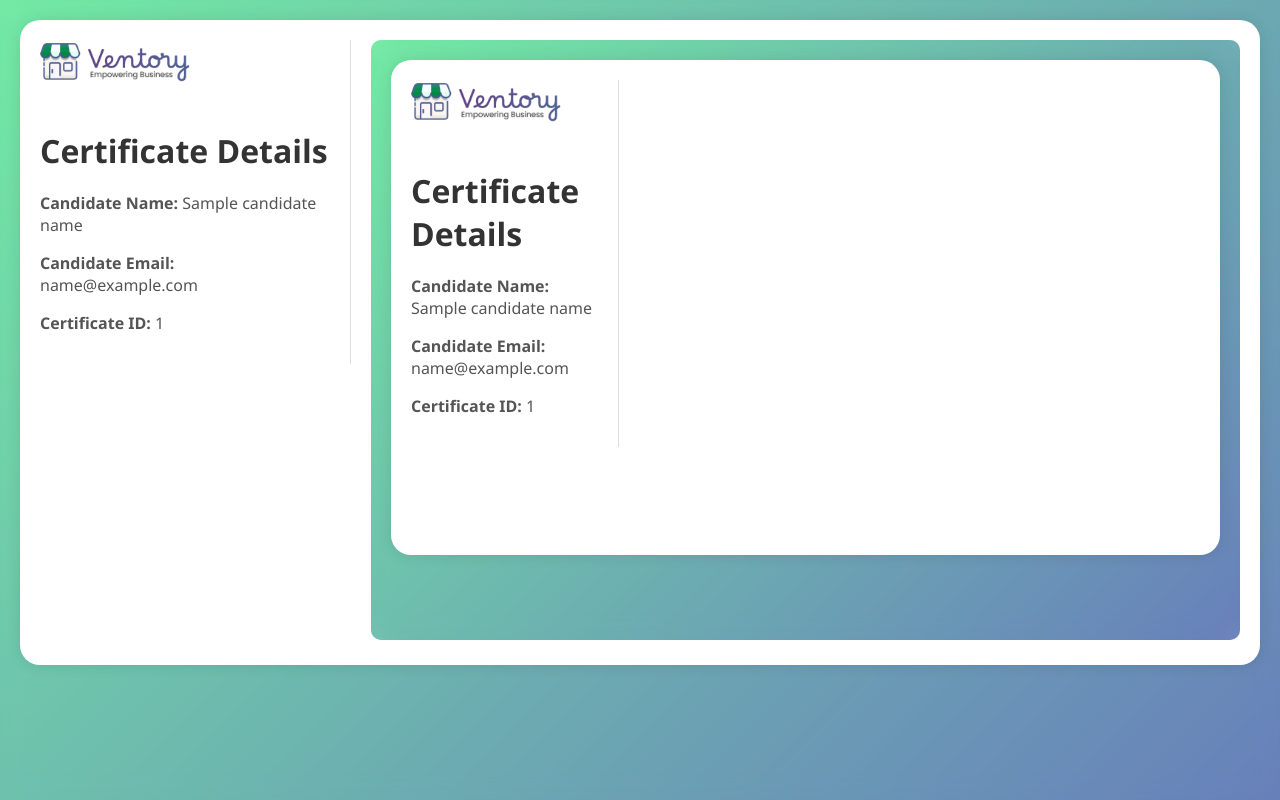
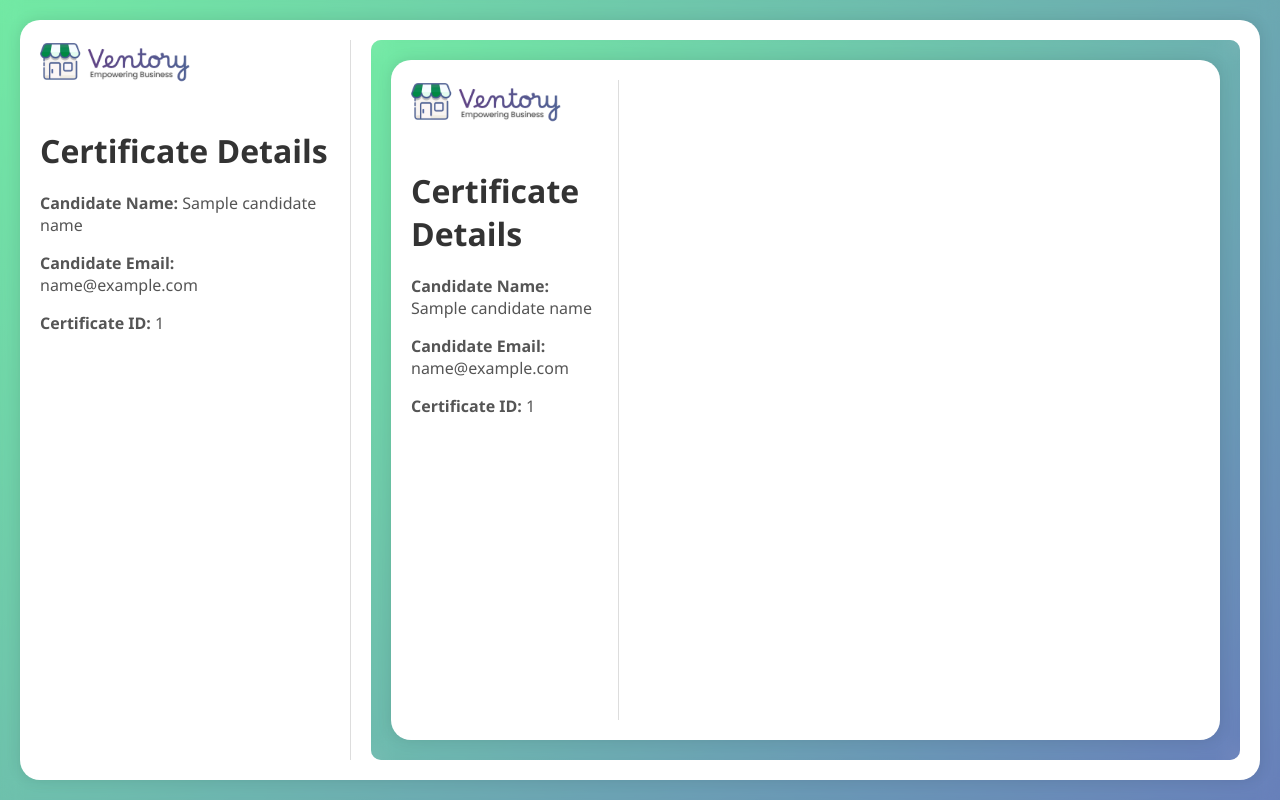
Before and after one commit to Rudra-Garg/Ventory_T2, a Flask app: template templates/certificate.html in a window 1280 px wide. Run offline with Flask 3, Linux system fonts and the light colour scheme; the template is opened without the code that fills it: most values are stand-ins (such as "Sample title", 1, 10 or a date in 2020).

Commit message:
update certificate.css

```diff
--- a/static/css/certificate.css
+++ b/static/css/certificate.css
@@ -1,11 +1,18 @@
+html, body {
+    height: 100%;
+    margin: 0;
+    padding: 0;
+}
+
 body {
     font-family: "Segoe UI", sans-serif;
-    margin: 0;
-    padding: 20px;
     min-height: 100vh;
     background: linear-gradient(135deg, rgba(79, 228, 141, 0.8), rgba(66, 96, 169, 0.8));
     backdrop-filter: blur(10px);
     box-sizing: border-box;
+    display: flex;
+    flex-direction: column;
+    padding: 20px;
 }
 
 .container {
@@ -14,13 +21,13 @@ body {
     border-radius: 20px;
     box-shadow: 0 0 15px rgba(0, 0, 0, 0.1);
     width: calc(100% - 40px);
-    max-width: 1200px;
+    max-width: 1500px;
     margin: auto;
     display: flex;
     flex-direction: column;
     align-items: center;
+    flex-grow: 1;
 }
-
 .details {
     width: 100%;
     padding-bottom: 20px;
@@ -59,7 +66,7 @@ iframe {
 @media (min-width: 768px) {
     .container {
         flex-direction: row;
-        align-items: flex-start;
+        align-items: stretch;
     }
 
     .details {
@@ -73,6 +80,12 @@ iframe {
     .pdf-viewer {
         width: 75%;
         padding-left: 20px;
+        display: flex;
+        flex-direction: column;
+    }
+
+    iframe {
+        flex-grow: 1;
     }
 }
 
```
